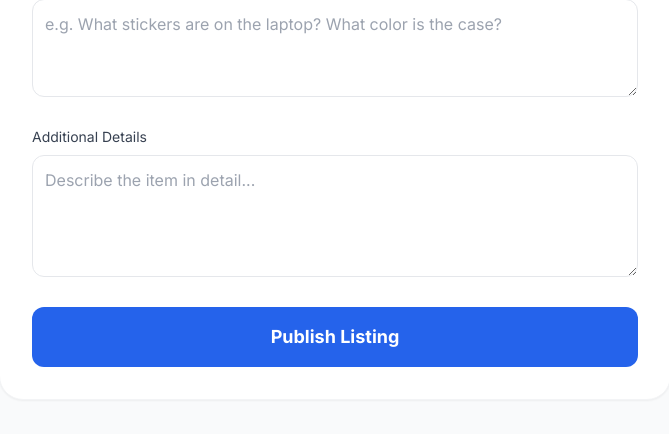
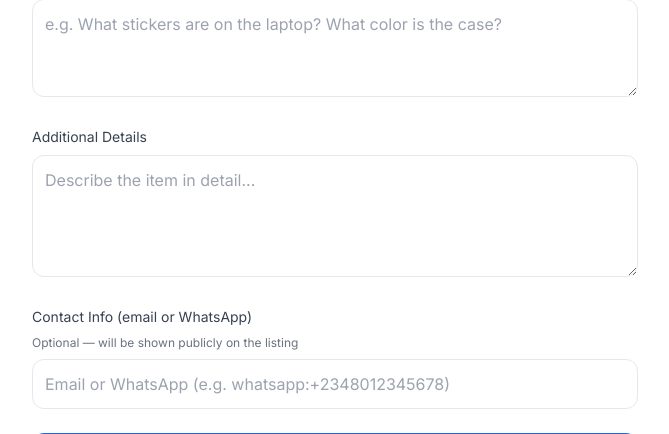
Before and after one commit to KRD66/campusfound, a Django app: page /post/ in a window 1280 px wide. Shown: the part 880-1314 px from the top of the page, without its empty margins (305-974 px from the left). Run offline with Django 5.2, Linux system fonts and the light colour scheme; a user stored in the database is signed in; data that the repository does not hold is empty; some libraries are stand-ins or nearby versions.

Commit message:
Add contact_info display on item detail page (with WhatsApp link)

```diff
--- a/templates/post_item.html
+++ b/templates/post_item.html
@@ -101,6 +101,15 @@
                         <label class="block text-sm font-medium text-gray-700 mb-2">Additional Details</label>
                         {{ form.description }}
                     </div>
+
+                    <!-- Contact Info -->
+                    <div>
+                        <label class="block text-sm font-medium text-gray-700 mb-2">
+                            Contact Info (email or WhatsApp)
+                        </label>
+                        <p class="text-xs text-gray-500 mb-2">Optional — will be shown publicly on the listing</p>
+                        {{ form.contact_info }}
+                    </div>
                 </div>
 
                 <!-- LOST ITEM FIELDS -->
@@ -153,7 +162,7 @@
                         {{ form.contact_preference }}
                     </div>
 
-                    <!-- Contact Info (new) -->
+                    <!-- Contact Info -->
                     <div>
                         <label class="block text-sm font-medium text-gray-700 mb-2">
                             Contact Info (email or WhatsApp)
```
Also changed, not shown: templates/item_detail.html (+18 -0 lines).
